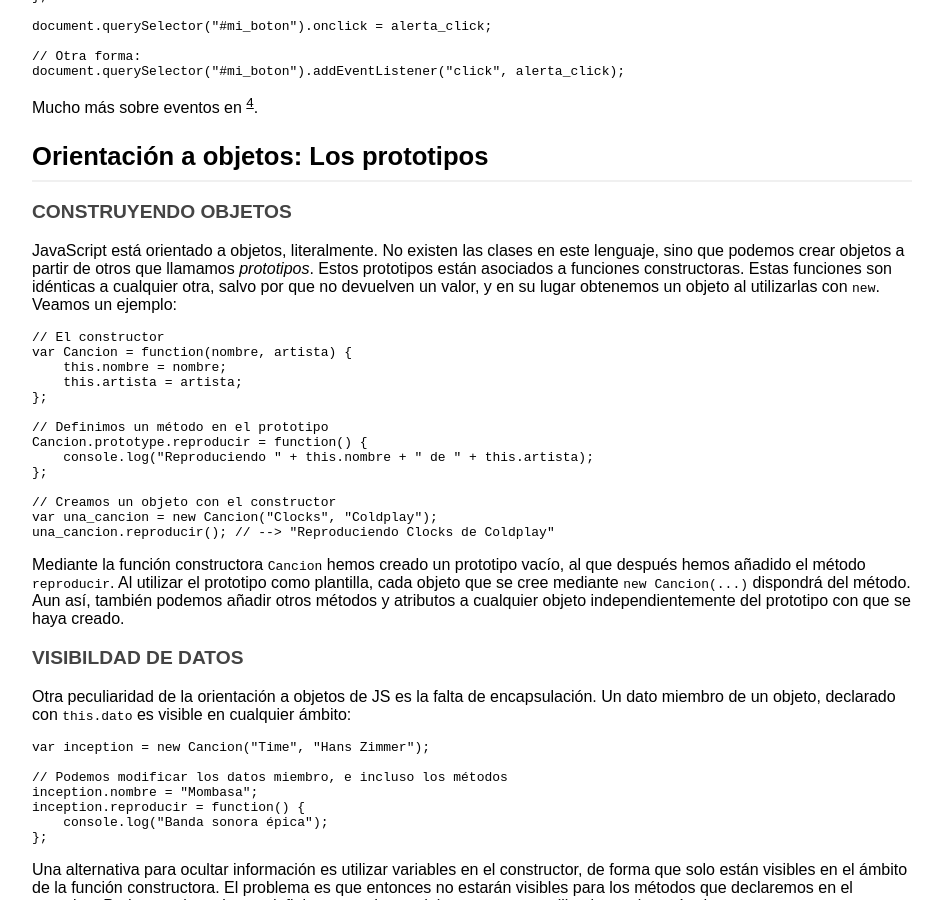
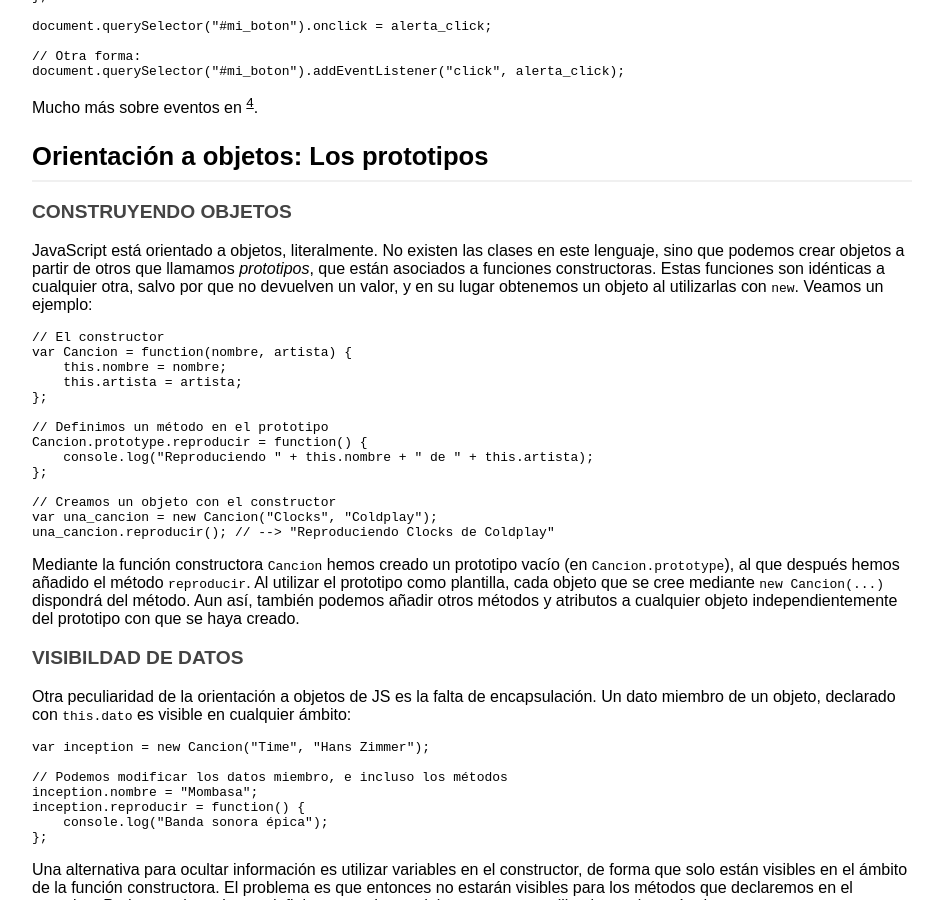
Before and after one commit to libreim/blog, a Jekyll site: the page built from _posts/2014-6-24-introduccion-javascript.md, in a window 1280 px wide and 900 px high, scrolled down 3524 px. Shown: the whole window, without its empty margins (168-1111 px from the left). Built offline with Jekyll 4.4.1, drawn with Linux system fonts in a browser that asks for light colours; formulas are drawn with MathJax 3; comment, search, counter and statistics services are not loaded.

Commit message:
[introjs] Terminado, pasando a posts

```diff
--- a/drafts/2014-3-23-introduccion-javascript.md
+++ b/_posts/2014-6-24-introduccion-javascript.md
@@ -255,8 +255,8 @@ Mucho más sobre eventos en [^quirksevents].
 ### Construyendo objetos
 
 JavaScript está orientado a objetos, literalmente. No existen las clases en este lenguaje,
-sino que podemos crear objetos a partir de otros que llamamos *prototipos*. Estos
-prototipos están asociados a funciones constructoras. Estas funciones son idénticas a
+sino que podemos crear objetos a partir de otros que llamamos *prototipos*, que están
+asociados a funciones constructoras. Estas funciones son idénticas a
 cualquier otra, salvo por que no devuelven un valor, y en su lugar obtenemos un objeto
 al utilizarlas con `new`. Veamos un ejemplo:
 
@@ -277,7 +277,7 @@ var una_cancion = new Cancion("Clocks", "Coldplay");
 una_cancion.reproducir(); // --> "Reproduciendo Clocks de Coldplay"
 ~~~
 
-Mediante la función constructora `Cancion` hemos creado un prototipo vacío, al que
+Mediante la función constructora `Cancion` hemos creado un prototipo vacío (en `Cancion.prototype`), al que
 después hemos añadido el método `reproducir`. Al utilizar el prototipo como plantilla,
 cada objeto que se cree mediante `new Cancion(...)` dispondrá del método. Aun así,
 también podemos añadir otros métodos y atributos a cualquier objeto independientemente
```
